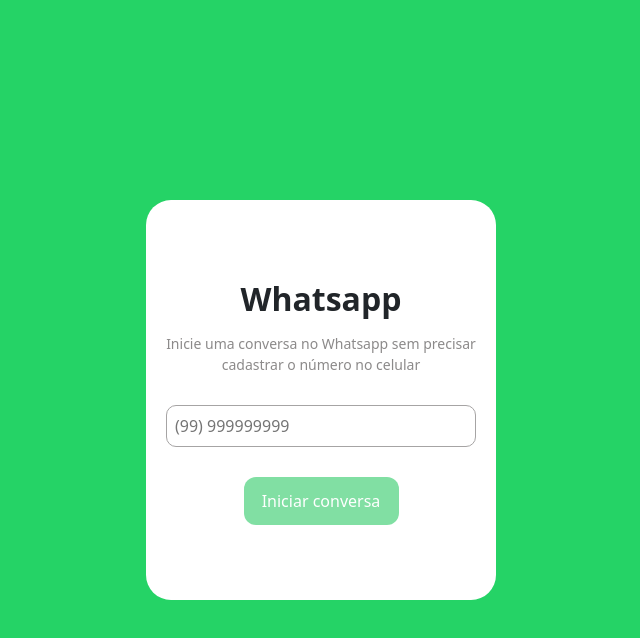
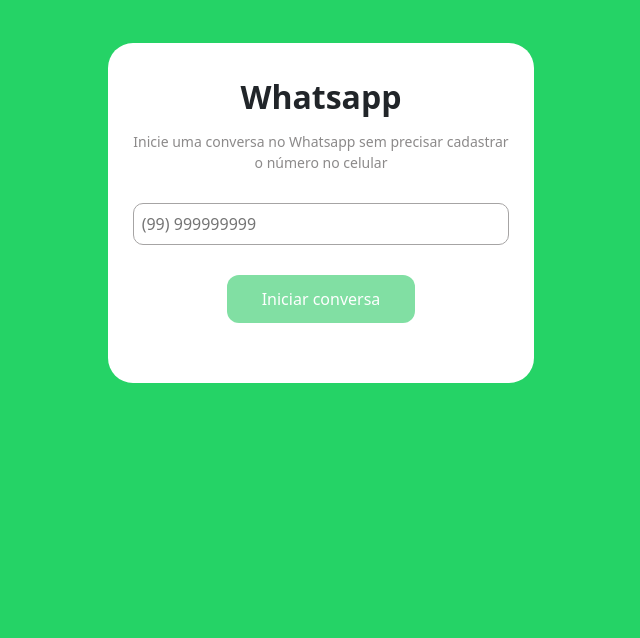
Before and after one commit to peterd130/whatsapp-chat-creator, a plain HTML site: page index.html in a window 1280 px wide. Shown: the whole page, without its empty margins (319-959 px from the left). Drawn offline with nearby package versions, Linux system fonts and the light colour scheme.

Commit message:
fix: change layout

```diff
--- a/index.html
+++ b/index.html
@@ -1,7 +1,9 @@
 <!DOCTYPE HTML>
 <html>
 <head>
-  <title>HTML body tag</title>
+  <title>Criar nova conversa no Whatsapp sem salvar o número</title>
+  <meta name="viewport" content="width=device-width, initial-scale=1">
+  <meta charset="UTF-8">
   <link href="https://cdn.jsdelivr.net/npm/bootstrap@5.0.2/dist/css/bootstrap.min.css" rel="stylesheet" integrity="sha384-EVSTQN3/azprG1Anm3QDgpJLIm9Nao0Yz1ztcQTwFspd3yD65VohhpuuCOmLASjC" crossorigin="anonymous">
   <script src="https://code.jquery.com/jquery-3.7.0.js" integrity="sha256-JlqSTELeR4TLqP0OG9dxM7yDPqX1ox/HfgiSLBj8+kM=" crossorigin="anonymous"></script>
   <script src="https://cdnjs.cloudflare.com/ajax/libs/jquery.mask/1.14.16/jquery.mask.min.js" integrity="sha512-pHVGpX7F/27yZ0ISY+VVjyULApbDlD0/X0rgGbTqCE7WFW5MezNTWG/dnhtbBuICzsd0WQPgpE4REBLv+UqChw==" crossorigin="anonymous" referrerpolicy="no-referrer"></script>
@@ -24,17 +26,13 @@
   <style>
     body {
       font-size: 16px;
+      background-color: #25D366;
     }
     #main-container {
-      background-color: #25D366;
-      height: 100vh;
-    }
-    #form-container {
       background-color: white;
-      height: 400px;
-      width: 350px;
       border-radius: 25px;
-      padding: 0 20px;
+      padding: 30px 25px 60px;
+      margin-top: 10%
     }
     #input-phone {
       border-radius: 10px;
@@ -65,6 +63,7 @@
       font-weight: bold;
       font-size: 32px;
       margin-bottom: 10px;
+      text-align: center;
     }
     #description {
       margin-bottom: 30px;
@@ -75,12 +74,14 @@
   </style>
 </head>
 <body>
-  <div class="d-flex justify-content-center align-items-center" id="main-container">
-    <div id="form-container"  class="d-flex justify-content-center align-items-center flex-column">
-      <div id="main-title">Whatsapp</div>
-      <div id="description">Inicie uma conversa no Whatsapp sem precisar cadastrar o número no celular</div>
-      <input type="text" class="d-block w-100" id="input-phone" placeholder="(99) 999999999"  autocomplete="off">
-      <a href="" class="d-block w-50 disabled-link" id="open-whatsapp-btn" target="_blank">Iniciar conversa</a>
+  <div class="row m-0 p-0">
+    <div class="col-xl-4 col-lg-6 col-md-10 col-11 mx-auto my-0 p-0">
+      <div id="main-container">
+        <div id="main-title">Whatsapp</div>
+        <div id="description">Inicie uma conversa no Whatsapp sem precisar cadastrar o número no celular</div>
+        <input type="text" class="d-block w-100" id="input-phone" placeholder="(99) 999999999"  autocomplete="off">
+        <a href="" class="d-block w-50 disabled-link mx-auto" id="open-whatsapp-btn" target="_blank">Iniciar conversa</a>
+      </div>
     </div>
   </div>
 </body>
```
